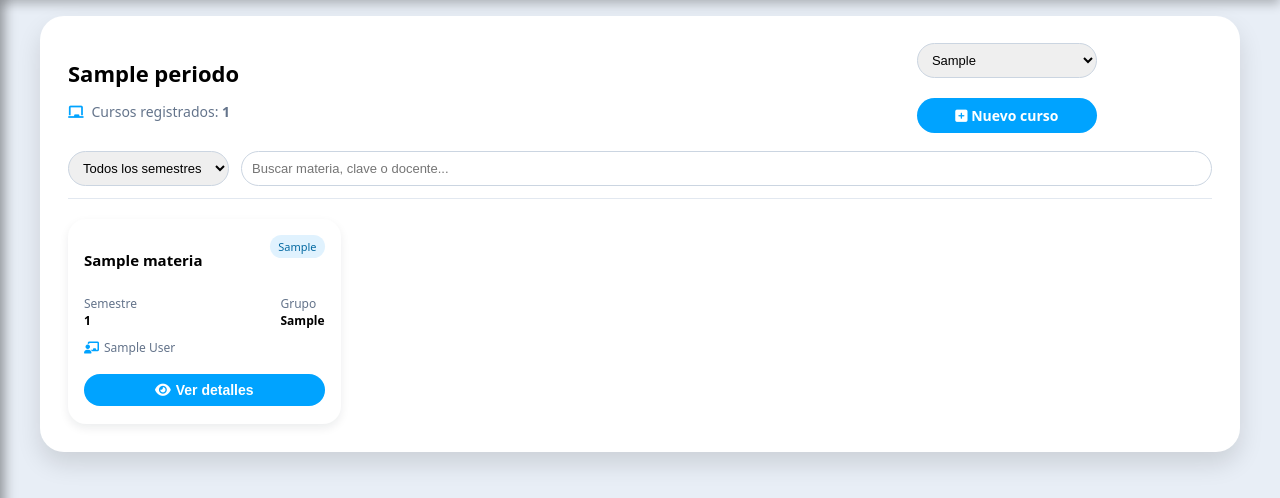
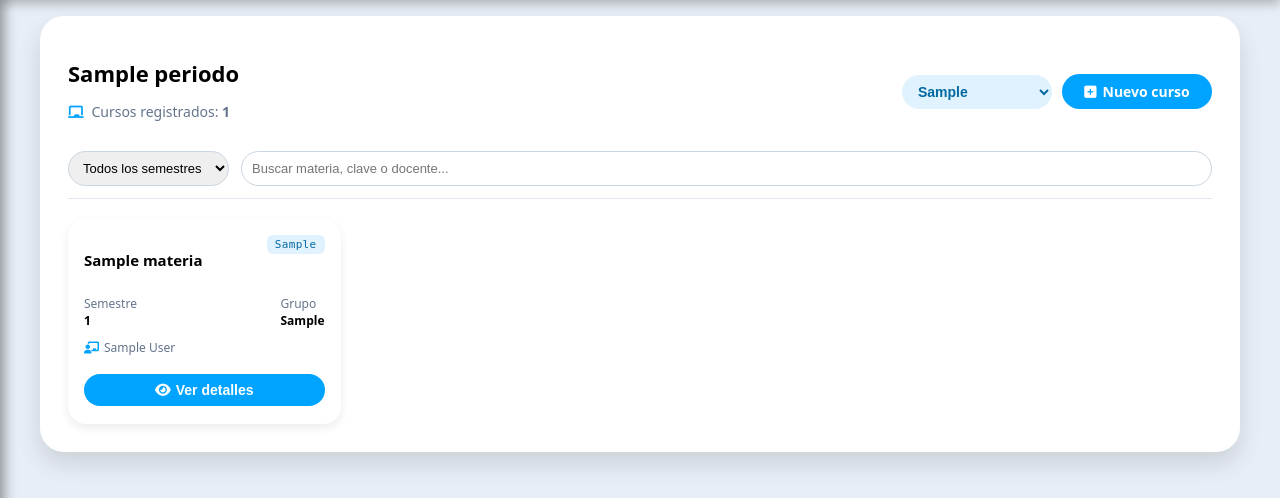
Before and after one commit to Pato1YT/PlataformaCACEI, a Django app: page / in a window 1280 px wide. Shown: the part 64-562 px from the top of the page. Run offline with Django 4.2, Linux system fonts and the light colour scheme; a user stored in the database is signed in; tables that the repository leaves empty hold one stand-in row (values such as "Sample post"); parts of the project's set-up code (start-up, migrations or seed data) failed here and were passed over.

Commit message:
Ajuste de botones en dashboard y mejora visual de claves de materias

```diff
--- a/core/static/css/styles.css
+++ b/core/static/css/styles.css
@@ -1242,10 +1242,14 @@ body.auth-body {
 
 .course-card__code {
   font-size: 11px;
-  padding: 4px 8px;
-  border-radius: 999px;
+  padding: 3px 8px;
+  border-radius: 6px;
   background-color: #e0f2fe;
   color: #0369a1;
+  font-family: monospace;
+  letter-spacing: 0.03em;
+  white-space: nowrap;
+  flex-shrink: 0;
 }
 
 .course-card__body {
--- a/core/static/scss/pages/_dashboard.scss
+++ b/core/static/scss/pages/_dashboard.scss
@@ -121,10 +121,14 @@
 
 .course-card__code {
   font-size: 11px;
-  padding: 4px 8px;
-  border-radius: 999px;
+  padding: 3px 8px;
+  border-radius: 6px;
   background-color: #e0f2fe;
   color: #0369a1;
+  font-family: monospace;
+  letter-spacing: 0.03em;
+  white-space: nowrap;
+  flex-shrink: 0;
 }
 
 .course-card__body {
--- a/core/templates/core/dashboard.html
+++ b/core/templates/core/dashboard.html
@@ -25,14 +25,13 @@
             </p>
         </div>
 
-        <div style="display: flex; align-items: center; gap: 12px; flex-wrap: wrap;">
+        <div style="display: flex; align-items: center; gap: 10px; flex-wrap: wrap;">
             {% if periodos %}
-<form method="get" id="periodoForm" action="{% url 'core:dashboard' %}">
+                <form method="get" id="periodoForm" action="{% url 'core:dashboard' %}" style="margin:0; display:flex; align-items:center; margin-top:8px;">
                     <select
                         name="periodo_id"
-        class="dashboard__filter"
                         onchange="document.getElementById('periodoForm').submit()"
-        style="min-width: 180px;">
+                       style="width:150px; margin:0; font-size:14px; padding:8px 12px; border-radius:999px; background-color:#e0f2fe; color:#0369a1; border:none; cursor:pointer; font-weight:700;">
                         {% for periodo in periodos %}
                             <option
                                 value="{{ periodo.pk }}"
@@ -44,10 +43,9 @@
                 </form>
             {% endif %}
             {% if request.user.rol == 'ADMINISTRADOR' and periodo_activo %}
-
                 <a href="{% url 'core:crear_curso' %}"
                    class="course-card__button"
-                   style="max-width: 180px; text-align:center; text-decoration:none; display:inline-block; font-weight:700;">
+                   style="width: 150px; text-align:center; text-decoration:none; display:inline-flex; align-items:center; justify-content:center; gap:6px; font-weight:700;">
                     <i class="fa-solid fa-square-plus"></i> Nuevo curso
                 </a>
             {% endif %}
```
Also changed, not shown: core/forms.py (+13 -6 lines), 1 other file. Lines whose indentation alone changed are shown as unchanged.
